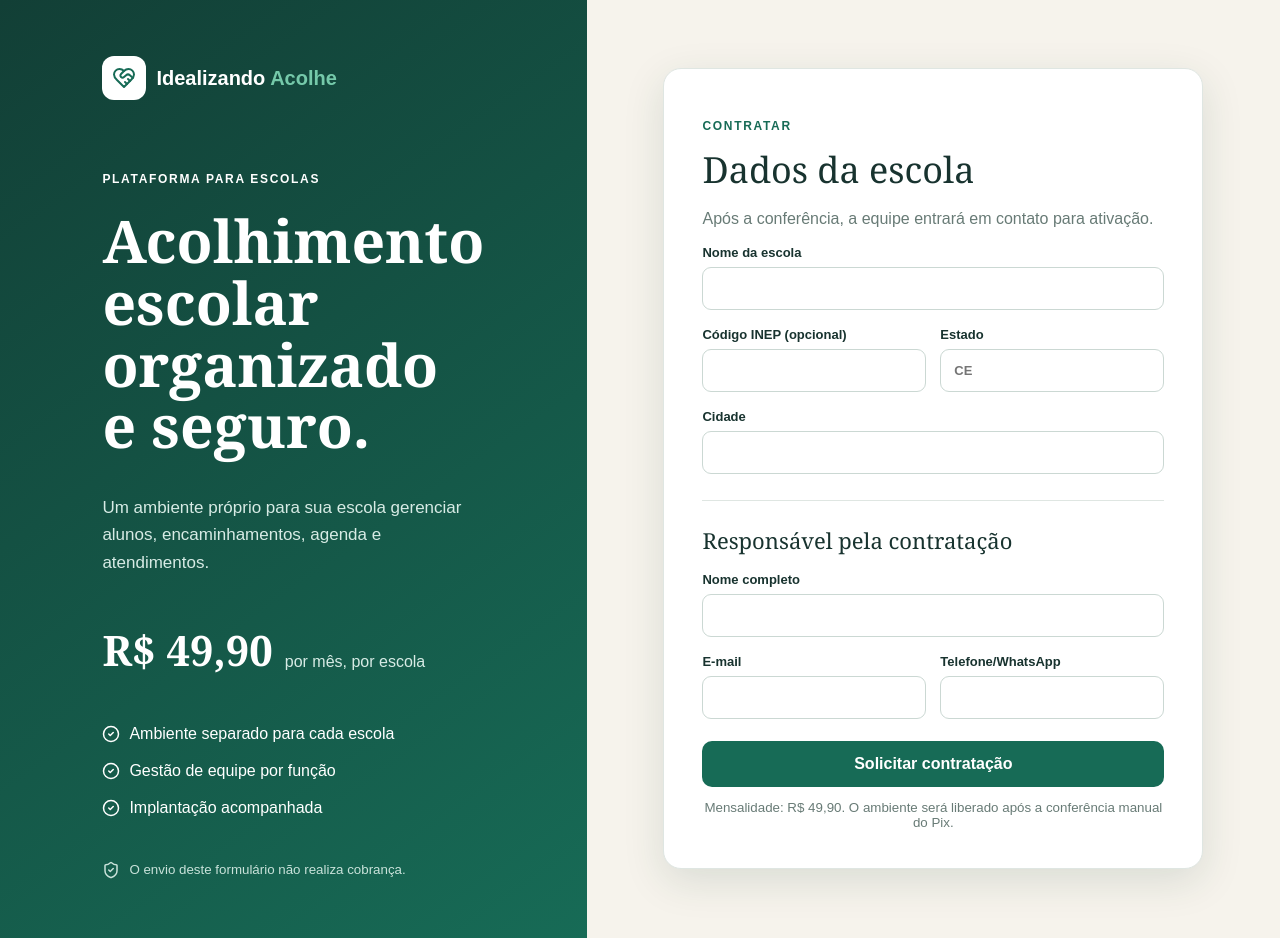
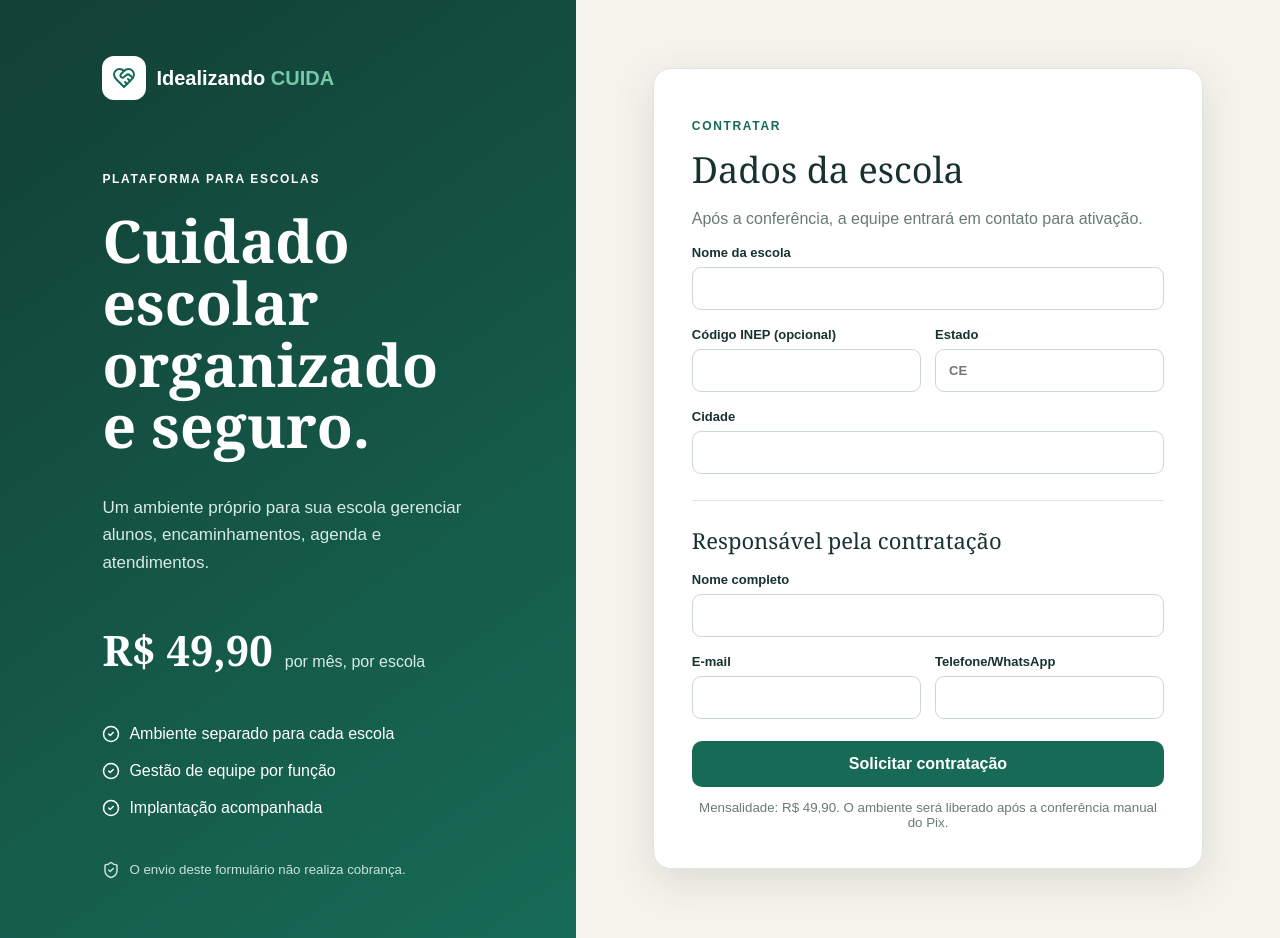
Before and after one commit to idealizando-brasil/caic-acolhe, a Next.js app: page /contratar in a window 1280 px wide. Built offline with nearby package versions, Linux system fonts and the light colour scheme.

Commit message:
Atualizar identidade comercial para CUIDA

```diff
--- a/app/contratar/page.tsx
+++ b/app/contratar/page.tsx
@@ -31,16 +31,16 @@ export default function Contratar(){
 
  return <main className="contract-shell">
   <section className="contract-intro">
-   <Link href="/login" className="contract-brand"><HeartHandshake/> <span>Idealizando <b>Acolhe</b></span></Link>
+   <Link href="/login" className="contract-brand"><HeartHandshake/> <span>Idealizando <b>CUIDA</b></span></Link>
    <p className="eyebrow">PLATAFORMA PARA ESCOLAS</p>
-   <h1>Acolhimento escolar organizado e seguro.</h1>
+   <h1>Cuidado escolar organizado e seguro.</h1>
    <p>Um ambiente próprio para sua escola gerenciar alunos, encaminhamentos, agenda e atendimentos.</p>
    <div className="contract-price"><strong>R$ 49,90</strong><span>por mês, por escola</span></div>
    <ul><li><CheckCircle2/> Ambiente separado para cada escola</li><li><CheckCircle2/> Gestão de equipe por função</li><li><CheckCircle2/> Implantação acompanhada</li></ul>
    <small><ShieldCheck/> O envio deste formulário não realiza cobrança.</small>
   </section>
   <section className="contract-form-wrap">
-   {done?<div className="card contract-success"><CheckCircle2/><h2>Solicitação recebida</h2><p>Faça o Pix da primeira mensalidade e envie o comprovante. A escola será criada somente após a conferência da administração.</p><div className="pix-box"><img src="/pix/acolhe-mensal-49-90.svg" alt="QR Code Pix da mensalidade de R$ 49,90"/><strong>R$ 49,90</strong><dl><div><dt>Titular</dt><dd>ANTONIO JOSENILDO GERMANO DOS SANTOS</dd></div><div><dt>Instituição</dt><dd>Mercado Pago</dd></div><div><dt>Chave Pix — telefone</dt><dd>85991148489</dd></div></dl><button type="button" onClick={copyPix}>{copied?"Pix copiado":"Copiar Pix copia e cola"}</button><a className="receipt-link" target="_blank" rel="noopener" href={`https://wa.me/5585991148489?text=${encodeURIComponent(`Olá, enviei o Pix de R$ 49,90 referente à contratação do Idealizando Acolhe para ${form.school}.`)}`}>Enviar comprovante pelo WhatsApp</a></div><Link href="/login">Voltar ao acesso institucional</Link></div>:
+   {done?<div className="card contract-success"><CheckCircle2/><h2>Solicitação recebida</h2><p>Faça o Pix da primeira mensalidade e envie o comprovante. A escola será criada somente após a conferência da administração.</p><div className="pix-box"><img src="/pix/acolhe-mensal-49-90.svg" alt="QR Code Pix da mensalidade de R$ 49,90"/><strong>R$ 49,90</strong><dl><div><dt>Titular</dt><dd>ANTONIO JOSENILDO GERMANO DOS SANTOS</dd></div><div><dt>Instituição</dt><dd>Mercado Pago</dd></div><div><dt>Chave Pix — telefone</dt><dd>85991148489</dd></div></dl><button type="button" onClick={copyPix}>{copied?"Pix copiado":"Copiar Pix copia e cola"}</button><a className="receipt-link" target="_blank" rel="noopener" href={`https://wa.me/5585991148489?text=${encodeURIComponent(`Olá, enviei o Pix de R$ 49,90 referente à contratação do Idealizando CUIDA para ${form.school}.`)}`}>Enviar comprovante pelo WhatsApp</a></div><Link href="/login">Voltar ao acesso institucional</Link></div>:
    <form className="card contract-form" onSubmit={submit}>
     <p className="eyebrow green">CONTRATAR</p><h2>Dados da escola</h2><p className="muted">Após a conferência, a equipe entrará em contato para ativação.</p>
     <label>Nome da escola<input value={form.school} onChange={e=>setForm({...form,school:e.target.value})} minLength={3} required/></label>
```
